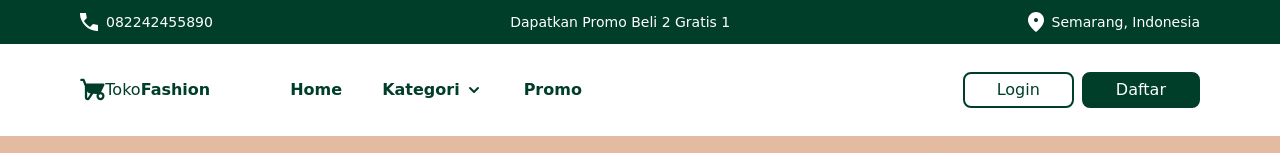
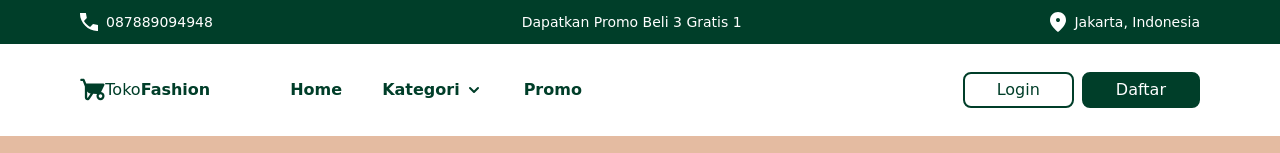
Before and after one commit to amrizalnahar/tailwind-tokofashion, a website: page index.html in a window 1280 px wide. Shown: the top 153 px of the page. Drawn offline with Linux system fonts and the light colour scheme.

Commit message:
melakukan perubahan pada topnav

```diff
--- a/index.html
+++ b/index.html
@@ -17,12 +17,12 @@
             <div class="container flex justify-between text-white text-sm py-3">
                 <div class="flex gap-2 items-center">
                     <img class="" src="/dist/img/call.svg" alt="">
-                    <p>082242455890</p>
+                    <p>087889094948</p>
                 </div>
-                <p>Dapatkan Promo Beli 2 Gratis 1</p>
+                <p>Dapatkan Promo Beli 3 Gratis 1</p>
                 <div class="flex gap-2 item-center">
                     <img src="dist/img/location.svg" alt="">
-                    <p>Semarang, Indonesia</p>
+                    <p>Jakarta, Indonesia</p>
                 </div>
             </div>
         </div>
```
